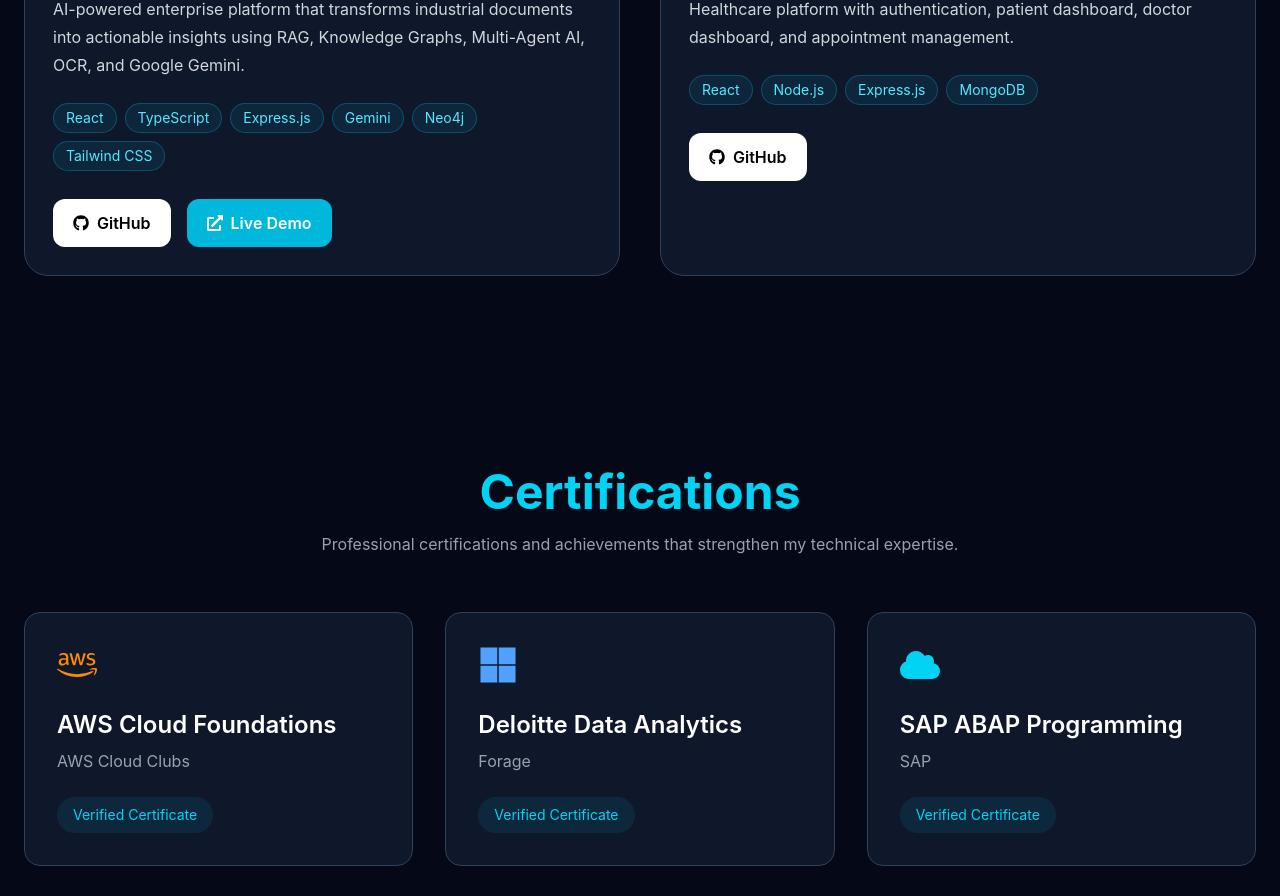
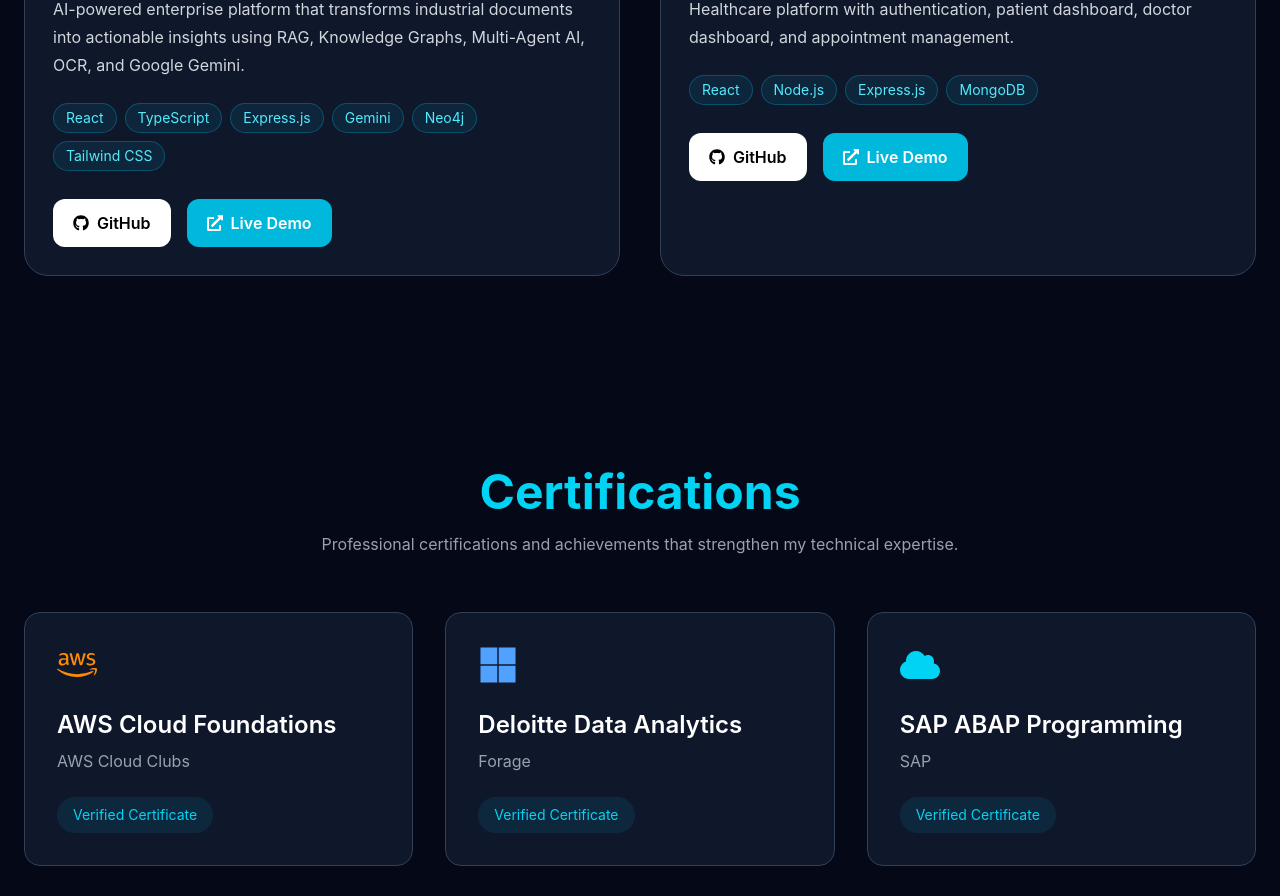
Before and after one commit to girigovind210/govind-portfolio, a React (Vite) app: page / in a window 1280 px wide. Shown: the part 2600-3496 px from the top of the page. Built offline with nearby package versions, Linux system fonts and the light colour scheme.

Commit message:
Add MedConnect live demo link

```diff
--- a/src/components/Projects.jsx
+++ b/src/components/Projects.jsx
@@ -24,7 +24,7 @@
     "Healthcare platform with authentication, patient dashboard, doctor dashboard, and appointment management.",
   tech: ["React", "Node.js", "Express.js", "MongoDB"],
   github: "https://github.com/girigovind210/frontend-medconnectG",
-    live: "#",
+  live: "https://frontend-medconnectg-1.onrender.com/#/",
 },
 ];
 
```
Lines whose indentation alone changed are shown as unchanged.
